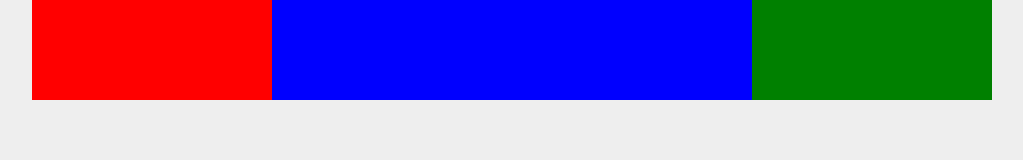
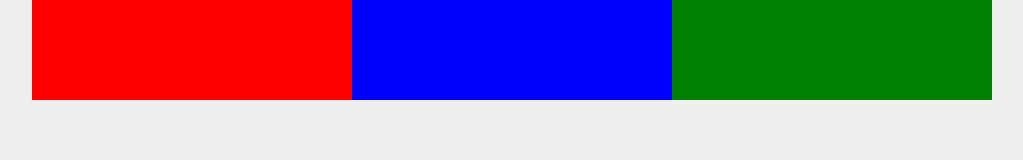
Before and after one commit to aloaiza30/html-css-course, a plain HTML site: page CSS Flexbox/index.html in a window 1280 px wide. Shown: the whole page, without its empty margins (128-1151 px from the left). Drawn offline with Linux system fonts and the light colour scheme.

Commit message:
CSS Flexbox - Flex Grow & Flex Shrink

```diff
--- a/CSS Flexbox/style.css
+++ b/CSS Flexbox/style.css
@@ -2,9 +2,11 @@
     font-family: Arial, Helvetica, sans-serif;
     margin: 0;
 }
+
 body {
     background: #eee;
 }
+
 .wrapper {
     width: 100%;
     max-width: 960px;
@@ -14,23 +16,26 @@ body {
 .flex-container {
     display: flex;
     background-color: #fff;
+    flex-wrap: wrap;
 }
 
 .box {
     height: 100px;
-    min-width: 100px;
+    width: 200px;
+    flex-grow: 1;
 }
+
 .one {
     background: red;
-    flex-grow: 1;
+    flex-shrink: 1;
 }
 
 .two {
     background: blue;
-    flex-grow: 2;
+    flex-shrink: 2;
 }
 
 .three {
     background: green;
-    flex-grow: 1;
+    flex-shrink: 1;
 }
```
